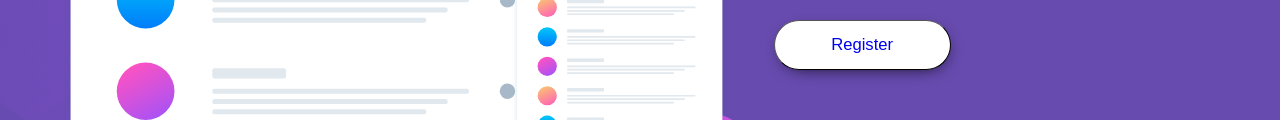
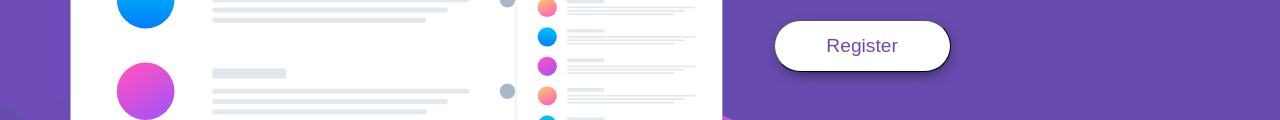
Before and after one commit to OnyedikachiOzoani/huddle-landing-page-with-single-introductory-section-master, a plain HTML site: page index.html in a window 1280 px wide. Shown: the part 393-513 px from the top of the page. Drawn offline with nearby package versions, Linux system fonts and the light colour scheme.

Commit message:
Fixed layout issues with media query

```diff
--- a/style.css
+++ b/style.css
@@ -83,6 +83,7 @@ body {
 	width: 100%;
 	padding: 6%;
 	text-decoration: none;
+	font-size: 3vw;
 }
 
 .registration-page:hover,
@@ -168,6 +169,8 @@ img {
 
 	.registration-page {
 		padding: 8%;
+		color: var(--Violet);
+		font-size: 1.5vw;
 	}
 
 	.illustration-image-container {
```
